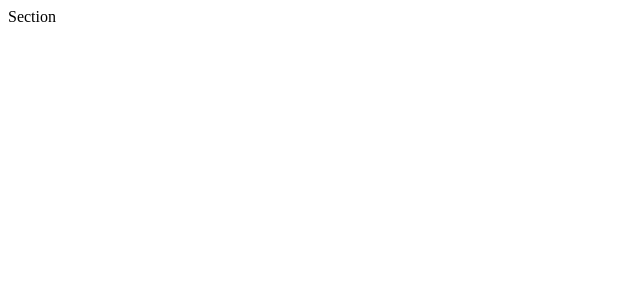
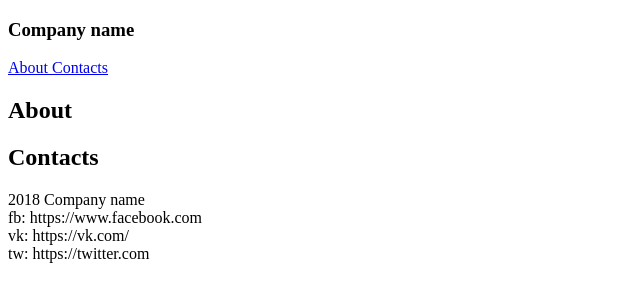
Before and after one commit to pluhmylkin/spa-template, a React app: page / in a window 1280 px wide. Shown: the top 302 px of the page, without its empty margins (0-640 px from the left). Built offline with nearby package versions, Linux system fonts and the light colour scheme.

Commit message:
Added webpack dev server Created simple body

```diff
--- a/package.json
+++ b/package.json
@@ -4,6 +4,7 @@
   "description": "",
   "main": "index.js",
   "scripts": {
+    "start": "webpack-dev-server --open --debug --hot --watch --inline --mode development",
     "build": "webpack --mode production"
   },
   "repository": {
@@ -26,7 +27,9 @@
     "prop-types": "15.6.2",
     "react": "16.6.0",
     "react-dom": "16.6.0",
+    "react-emotion": "9.2.12",
     "webpack": "4.23.1",
-    "webpack-cli": "3.1.2"
+    "webpack-cli": "3.1.2",
+    "webpack-dev-server": "3.1.10"
   }
 }
--- a/src/App.js
+++ b/src/App.js
@@ -1,9 +1,21 @@
 import React, { Component } from "react";
 import Section from "./components/Section";
+import Header from "./components/Header";
 
+import { name, menu, social } from "./cfg/data.json";
+import Footer from "./components/Footer";
 class App extends Component {
   render() {
-    return <Section />;
+    const { items } = menu;
+    return (
+      <div>
+        <Header name={name} items={items} />
+        {items.map(item => (
+          <Section item={item} />
+        ))}
+        <Footer name={name} social={social} />
+      </div>
+    );
   }
 }
 
--- /dev/null
+++ b/src/cfg/data.json
@@ -0,0 +1,29 @@
+{
+  "name": "Company name",
+  "menu": {
+    "items": [
+      {
+        "name": "About",
+        "id": "about"
+      },
+      {
+        "name": "Contacts",
+        "id": "contacts"
+      }
+    ]
+  },
+  "social": [
+    {
+      "name": "fb",
+      "link": "https://www.facebook.com"
+    },
+    {
+      "name": "vk",
+      "link": "https://vk.com/"
+    },
+    {
+      "name": "tw",
+      "link": "https://twitter.com"
+    }
+  ]
+}
--- /dev/null
+++ b/src/components/Footer.js
@@ -0,0 +1,13 @@
+import React from "react";
+import { string } from "prop-types";
+import FooterIcon from "./FooterIcon";
+
+const Footer = ({name, social}) => {
+  return <div>{new Date().getFullYear()} {name} {social.map(icon=> <FooterIcon icon={icon}/>)}</div>;
+};
+
+Footer.propTypes = {
+  name: string.isRequired
+};
+
+export default Footer;
--- /dev/null
+++ b/src/components/FooterIcon.js
@@ -0,0 +1,14 @@
+import React from "react";
+import { string, shape } from "prop-types";
+
+const FooterIcon = ({ icon }) => {
+  return <div>{icon.name}: {icon.link}</div>;
+};
+
+FooterIcon.propTypes = {
+  icon: shape({
+    link: string
+  })
+};
+
+export default FooterIcon;
--- /dev/null
+++ b/src/components/Header.js
@@ -0,0 +1,23 @@
+import React from 'react';
+import { string, shape, arrayOf} from 'prop-types';
+import HeaderItem from './HeaderItem';
+
+
+const Header = ({name, items}) => {
+  return (
+    <div>
+      <h3>{name}</h3>
+      {items.map(item => <HeaderItem item={item} />)}
+    </div>
+  );
+};
+
+Header.propTypes = {
+  name: string.isRequired,
+  items: arrayOf(shape({
+    name: string,
+    id: string
+  })).isRequired
+};
+
+export default Header;
--- /dev/null
+++ b/src/components/HeaderItem.js
@@ -0,0 +1,15 @@
+import React from "react";
+import { shape, string } from "prop-types";
+
+const HeaderItem = ({ item }) => {
+  return <a href={`#${item.id}`}> {item.name}</a>;
+};
+
+HeaderItem.propTypes = {
+  item: shape({
+    name: string.isRequired,
+    id: string.isRequired
+  }).isRequired
+};
+
+export default HeaderItem;
--- a/src/components/Section.js
+++ b/src/components/Section.js
@@ -1,11 +1,19 @@
-import React from 'react';
+import React from "react";
+import { string, shape } from "prop-types";
 
-const Section = () => {
+const Section = ({ item }) => {
   return (
-    <div>
-      Section
+    <div id={item.id}>
+      <h2>{item.name}</h2>
     </div>
   );
 };
 
+Section.propTypes = {
+  item: shape({
+    name: string,
+    id: string
+  }).isRequired
+};
+
 export default Section;
```
Also changed, not shown: 1 other file (tests, documents, lock files or other folders).
